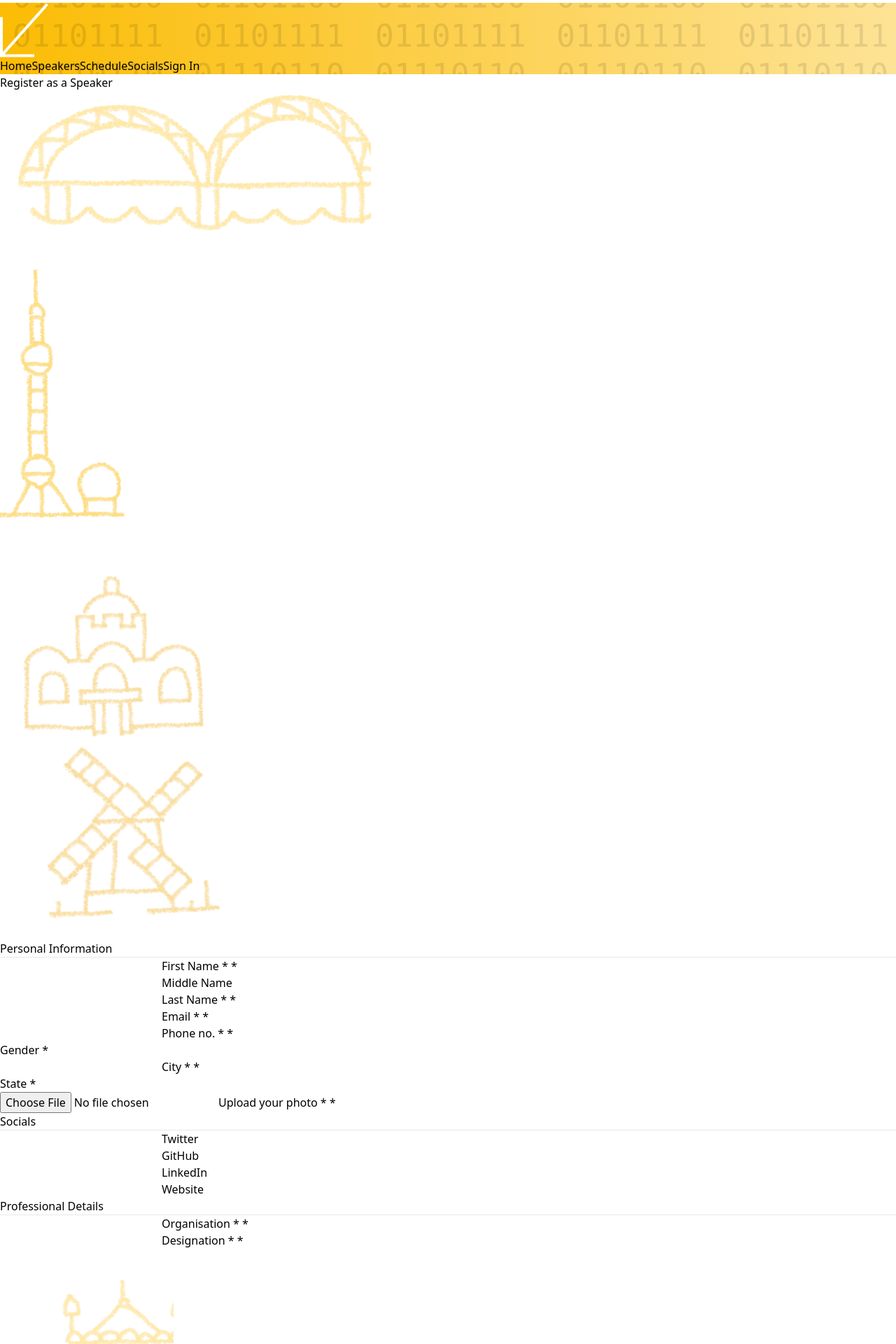
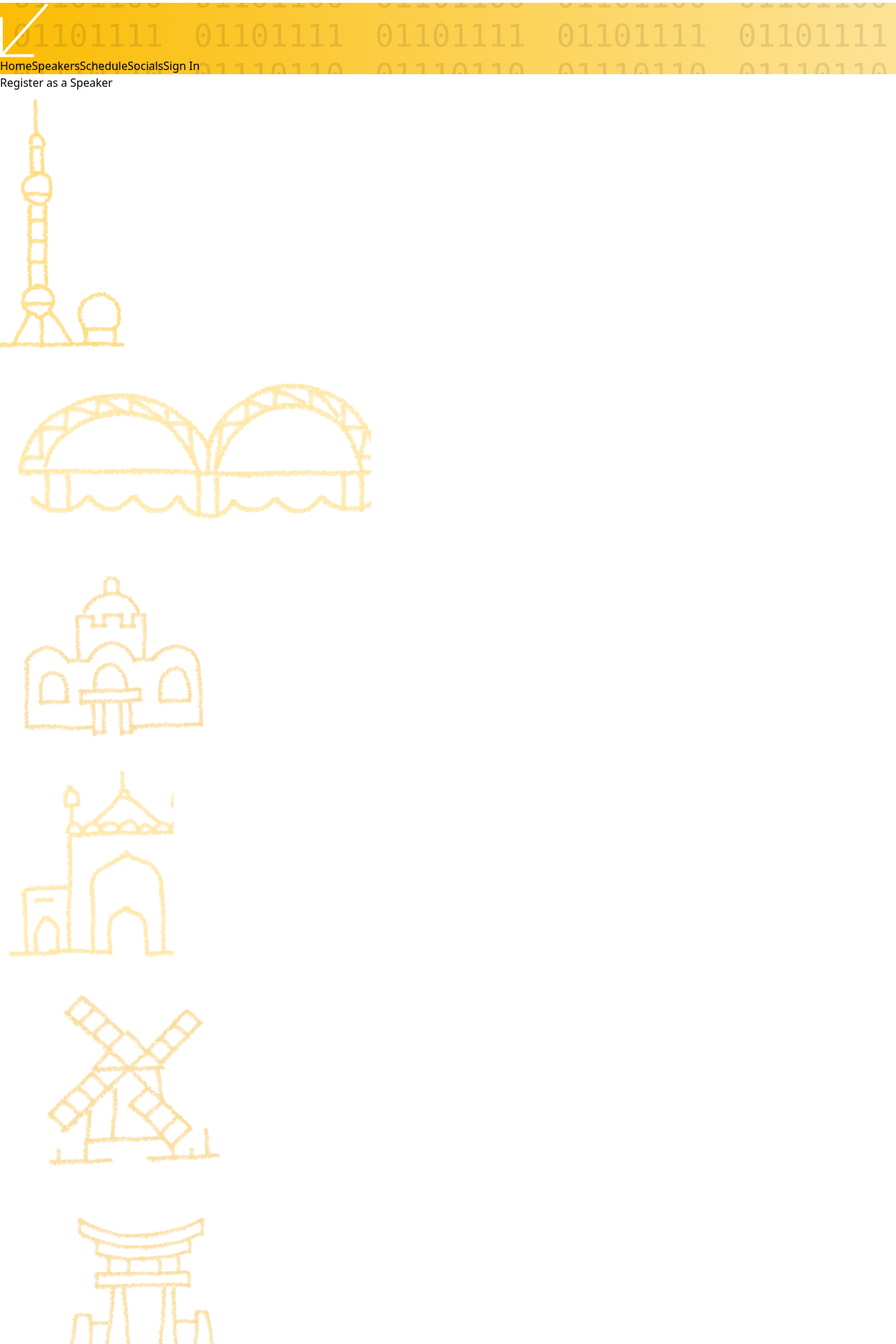
Before and after one commit to vivek26anand/devfest-speaker, a React (Create React App) app: page / in a window 1280 px wide. Shown: the part 260-2180 px from the top of the page at 70% size. Built offline with nearby package versions, Linux system fonts and the light colour scheme; what @material-tailwind/react would draw is missing.

Commit message:
Center form, illustrations fix, submit buttom changes

```diff
--- a/src/From.js
+++ b/src/From.js
@@ -12,20 +12,19 @@ export default function Form(){
     return(
         <>
         <div className="w-full z-20 bg-secondary relative md:py-10 py-5">
-            <div className="md:mx-16 mx-3 bg-white rounded-2xl md:px-16 px-4 py-8 border-2 border-secondary">
-              <div className="flex justify-between">
+            <div className="md:mx-16 mx-3 bg-white rounded-2xl md:px-12 px-4 py-8 border-2 border-secondary">
+              <div className="flex justify-center items-center pb-8">
               <h1 className="md:text-5xl text-2xl font-semibold font-sans text-tertiary">Register as a <span className="text-primary">Speaker</span></h1>
-              <img src={Illustration2} alt="illustration" className='md:w-60 w-40'/>
               </div>
               <div>
-                <form className="flex md:flex-row flex-col">
-                    <div className='md:w-1/4 flex flex-col justify-between'>
-                    <img src={Illustration4} alt="illustration" className='md:w-52 w-0 -ml-6 -mt-4'/>
-                    <img src={Illustration6} alt="illustration" className='md:w-52 w-0 ml-6'/>
-                    <img src={Illustration1} alt="illustration" className='md:w-52 w-0 -ml-6'/>
-                    </div>
-
+                <form className="flex md:flex-row flex-col items-center justify-center">
                     <div className='flex flex-col md:w-3/4'>
+                    <img src={Illustration4} alt="illustration" className='absolute md:w-56 w-0 left-0 ml-16 top-20'/>
+                    <img src={Illustration2} alt="illustration" className='absolute md:w-80 w-0 right-0 top-20 mr-16'/>
+                    <img src={Illustration6} alt="illustration" className='absolute md:w-60 w-0 left-0 ml-16 top-1/2'/>
+                    <img src={Illustration3} alt="illustration" className='absolute md:w-60 w-0 right-0 top-1/3 mr-16'/>
+                    <img src={Illustration1} alt="illustration" className='absolute md:w-80 w-0 left-0 bottom-10 ml-10'/>
+                    <img src={Illustration5} alt="illustration" className='absolute md:w-80 w-0 bottom-12 right-0 mr-12'/>
                        <div className='text-lg text-tertiary font-bold'>
                         Personal Information
                         <hr className='w-full h-4 mt-1 border-t-2'/>
@@ -121,7 +120,7 @@ export default function Form(){
                         <div className='md:w-1/2 flex flex-col mb-4'>
                             <Input label='Designation *' color='yellow' size='lg' required/>
                         </div>
-                        <img src={Illustration3} alt="illustration" className='absolute md:w-80 w-0 right-0 mr-16'/>
+
                        </div>
 
                        <div className='md:flex items-center justify-between gap-3'>
@@ -196,9 +195,9 @@ export default function Form(){
                                 <Option>XL</Option>
                             </Select>
                         </div>
-                        <img src={Illustration5} alt="illustration" className='md:w-80 w-0'/>
+
                        </div>
-                       <input type="submit" value="Submit" className="mt-5 w-full bg-primary text-white font-bold py-2 px-4 rounded-md cursor-pointer"/>
+                       <input type="submit" value="Submit" className="mt-5 w-40 bg-secondary text-primary self-center font-bold py-2 px-4 rounded-md cursor-pointer border-primary border-2"/>
                     </div>
                 </form>
               </div>
```
Also changed, not shown: src/images/background.png (added).
